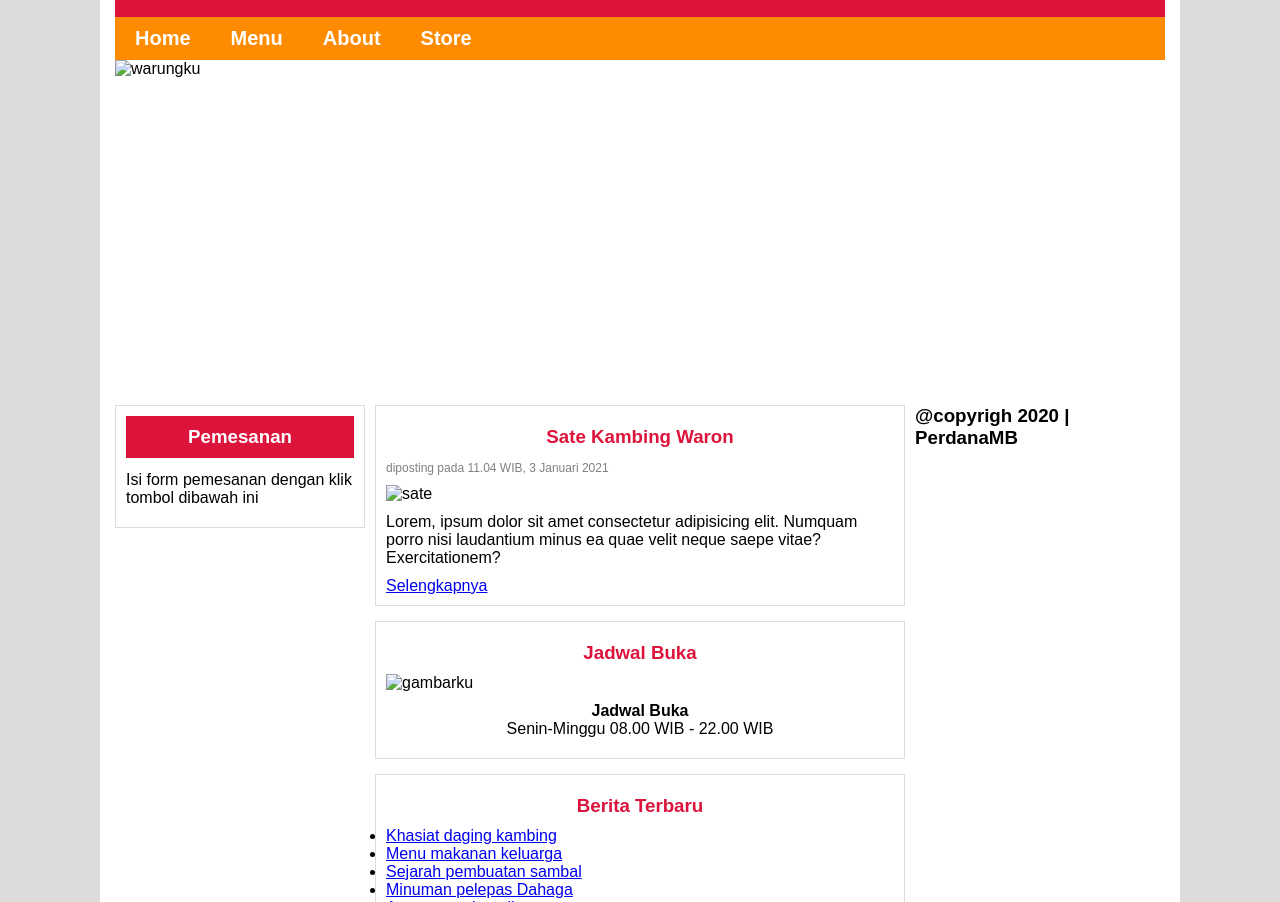
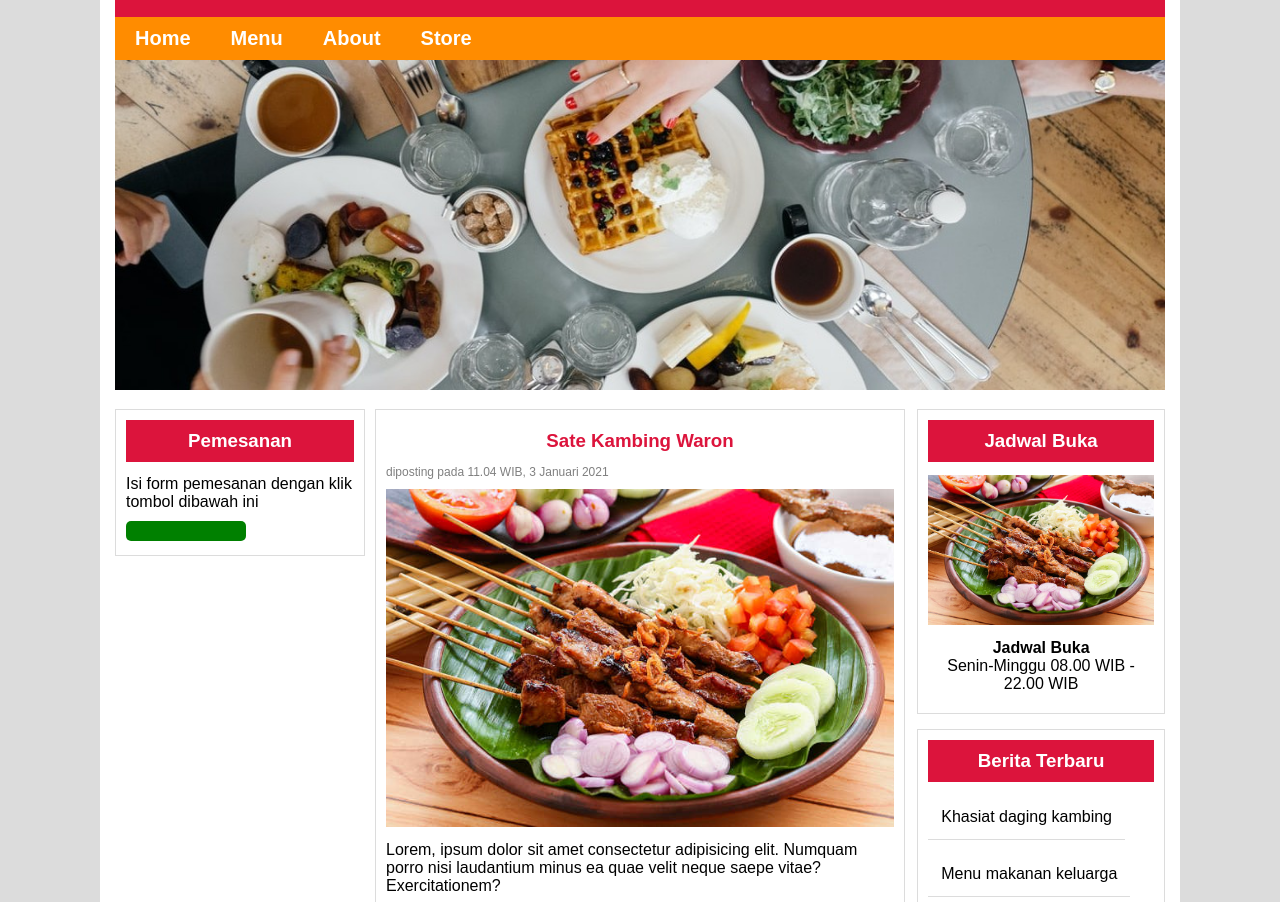
Before and after one commit to perdanamb/pmb-web-sederhana-2, a plain HTML site: page index.html in a window 1280 px wide. Shown: the part 111-1013 px from the top of the page. Drawn offline with Linux system fonts and the light colour scheme.

Commit message:
menambahkan folder img dan menambahkan kode pada file index dan style

```diff
--- a/index.html
+++ b/index.html
@@ -11,7 +11,7 @@
     <div class="container">
 
         <div class="header">
-            <h2>Warungku</h2>
+            <h2>Warungku DP</h2>
             <p>Warteg online untuk kita semua</p>
         </div>
 
@@ -25,7 +25,7 @@
         </nav>
 
         <div class="banner">
-            <img src="" alt="warungku">
+            <img src="img/header.jpg" alt="warungku">
         </div>
 
         <div class="menu-kiri">
@@ -43,21 +43,24 @@
                 <span class="tanggal-posting">
                     diposting pada 11.04 WIB, 3 Januari 2021
                 </span>
-                <img src="" alt="sate">
+                <img src="img/sate-ayam.jpg" alt="sate">
                 <p>Lorem, ipsum dolor sit amet consectetur adipisicing elit. Numquam porro nisi laudantium minus ea quae velit neque saepe vitae? Exercitationem?</p>
                 <a href="#" class="tombol tombol-lengkap">Selengkapnya</a>
+            </div>
+        </div>
 
-            </div>
-            <div class="kotak">
+        <div class="sidebar">
+
+            <div class="kotak kotak-1">
                 <h3>Jadwal Buka</h3>
-                <img src="" alt="gambarku">
+                <img src="img/sate-ayam.jpg" alt="gambarku">
                 <h4 align="center">Jadwal Buka</h4>
                 <center>
                     <p>Senin-Minggu 08.00 WIB - 22.00 WIB</p>
                 </center>
             </div>
 
-            <div class="kotak">
+            <div class="kotak kotak-1">
                 <h3>Berita Terbaru</h3>
 
                 <nav class="menu-artikel">
--- a/style.css
+++ b/style.css
@@ -61,7 +61,7 @@ body {
 
 .banner img {
     display: inline-block;
-    width: 100px;
+    width: 100%;
     height: 330px;
 }
 
@@ -97,7 +97,6 @@ body {
 
 .menu-tengah {
     width: 530px;
-    margin-right: 10px;
     float: left;
 }
 
@@ -114,3 +113,73 @@ body {
     margin-bottom: 10px;
     display: inline-block;
 }
+
+.tombol {
+    display: inline-block;
+    text-decoration: none;
+    padding: 10px;
+    width: 120px;
+    color: white;
+    border-radius: 5px;
+    text-align: center;
+}
+
+.tombol:hover {
+    background-color: black;
+    transition-duration: 1s;
+}
+
+.tombol-pesan {
+    background-color: green;
+}
+
+.tombol-lengkap {
+    background-color: darkorange;
+}
+
+.menu-kanan {
+    width: 250px;
+    float: left;
+}
+
+.menu-kanan, .menu-kiri, .menu-tengah {
+    margin-bottom: 15px;
+}
+
+.footer {
+    clear: both;
+    background-color: crimson;
+    color:white;
+    padding: 15px;
+    text-align: center;
+}
+
+.menu-artikel ul {
+    list-style-type: none;
+}
+
+.menu-artikel ul li a {
+    text-decoration: none;
+    display: inline-block;
+    padding: 13px;
+    border-bottom: 1px solid gainsboro;
+    margin-bottom: 12px;
+    color: black;
+}
+
+.menu-artikel ul li a:hover {
+    color: darkorange;
+    border-bottom: 5px double chocolate;
+    transition-duration: .5s;
+}
+
+.kotak-1 {
+    float: right;
+    width: 23.6%;
+}
+
+.sidebar {
+    margin-left: 0;
+    padding: 0;
+    margin-right: 0px;
+}
```
Also changed, not shown: img/header.jpg (added), img/sate-ayam.jpg (added).
